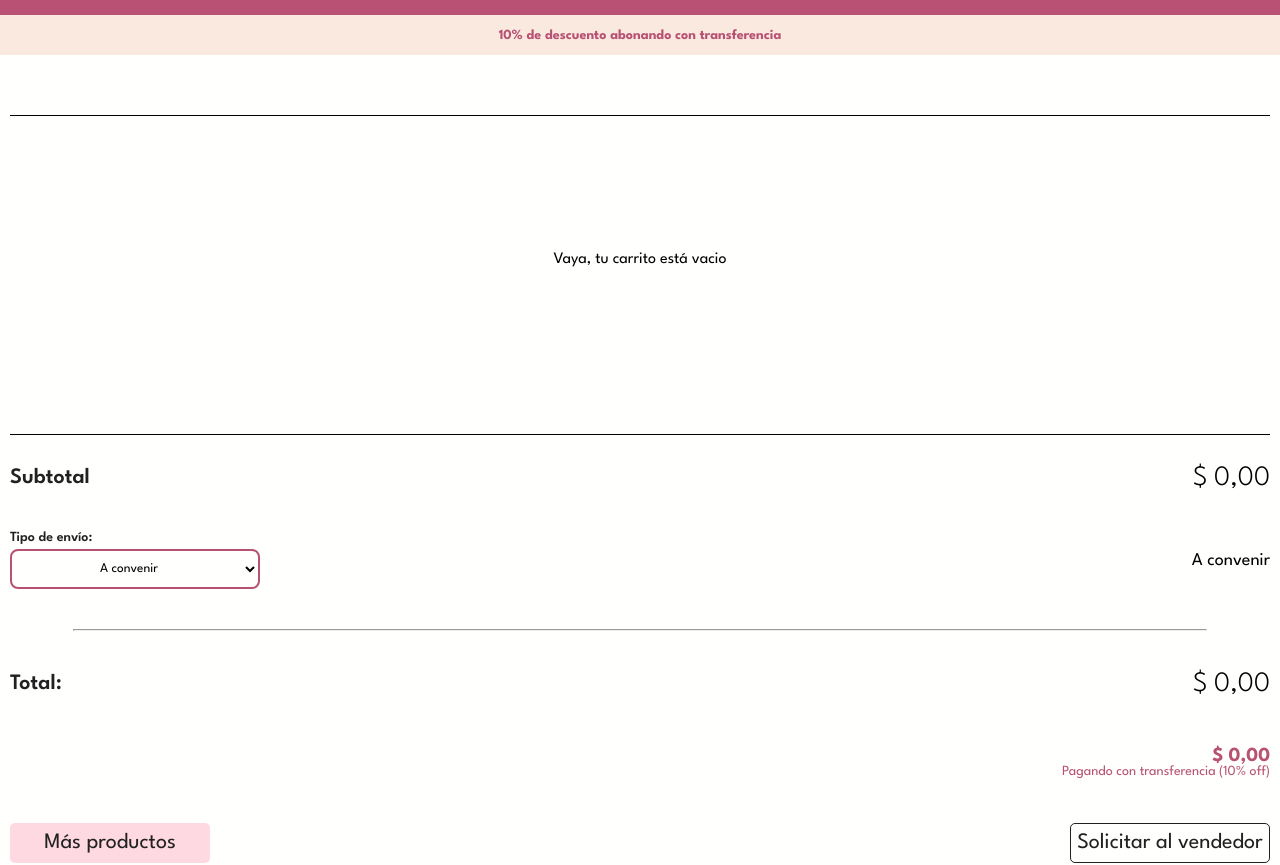
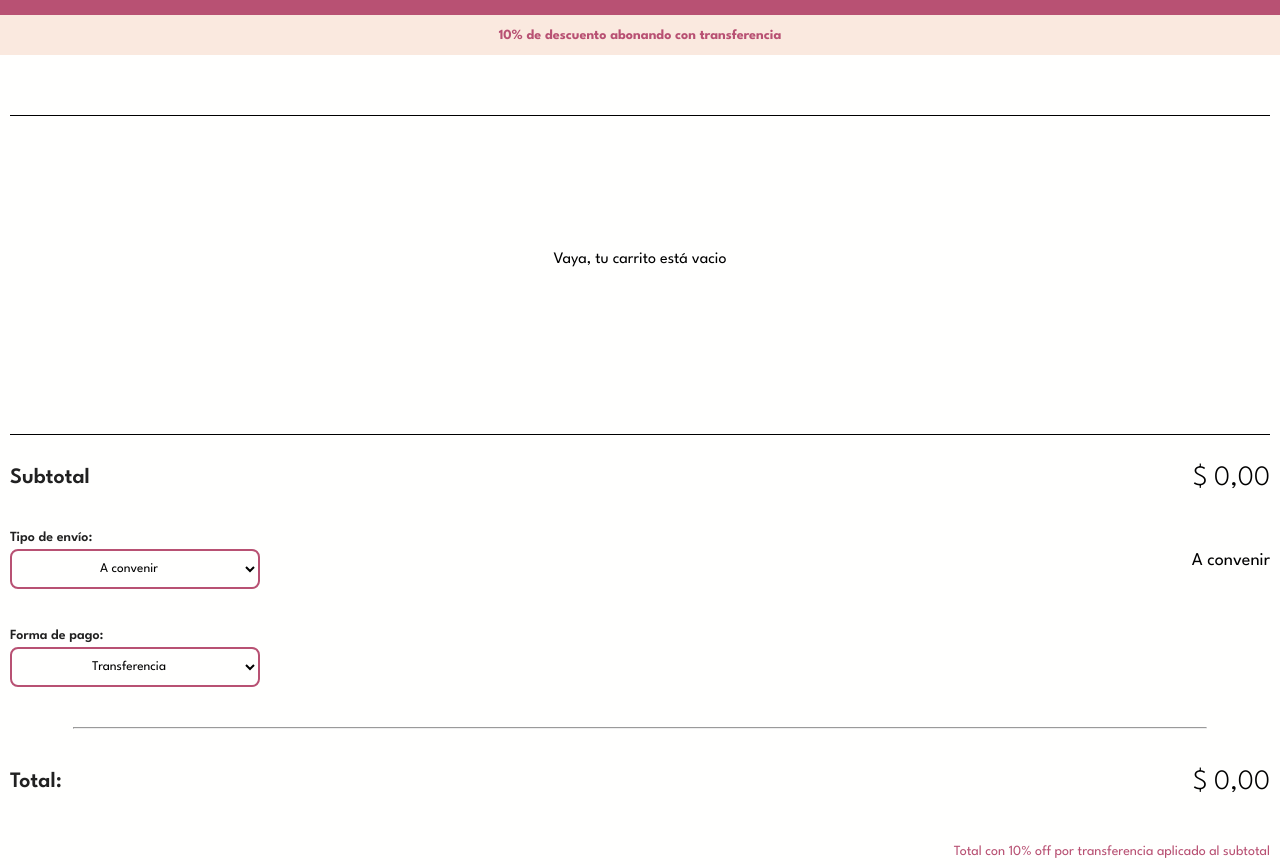
Before and after one commit to 2piradrian/siete-colores-web, a Gatsby site: page /carrito in a window 1280 px wide. Shown: the part 95-960 px from the top of the page. Built offline with nearby package versions, Linux system fonts and the light colour scheme; Gatsby itself is replaced by a stand-in of ours.

Commit message:
add payment method selection and update total calculation in cart

```diff
--- a/src/pages/carrito/index.tsx
+++ b/src/pages/carrito/index.tsx
@@ -9,7 +9,7 @@ import * as style from "./style.module.css";
 
 export default function CarritoPage() {
 
-    const { products, editQuantity, subtotal, getOrder, selectedShipping, setSelectedShipping, shippingCost, total } = useViewModel();
+    const { products, editQuantity, subtotal, getOrder, selectedShipping, setSelectedShipping, shippingCost, paymentMethod, setPaymentMethod, total } = useViewModel();
 
     return (
         <section className={style.container}>
@@ -19,6 +19,8 @@ export default function CarritoPage() {
                 shippingCost={shippingCost}
                 selectedShipping={selectedShipping}
                 setSelectedShipping={setSelectedShipping}
+                paymentMethod={paymentMethod}
+                setPaymentMethod={setPaymentMethod}
                 total={total}
             />
             <CartButtons products={products} getOrder={getOrder} />
--- a/src/ui/components/cart-prices/cart-prices.tsx
+++ b/src/ui/components/cart-prices/cart-prices.tsx
@@ -8,11 +8,14 @@ type Props = {
 	shippingCost: number;
 	selectedShipping: string;
 	setSelectedShipping: (value: string) => void;
+	paymentMethod: string;
+	setPaymentMethod: (value: string) => void;
 	total: number;
 };
 
-export default function CartPrices({ subtotal, shippingCost, selectedShipping, setSelectedShipping, total }: Props) {
-	const transferTotal = PriceCalculator.calculateTransferPrice(total);
+export default function CartPrices({ subtotal, shippingCost, selectedShipping, setSelectedShipping, paymentMethod, setPaymentMethod, total }: Props) {
+	const finalSubtotal = paymentMethod === "transfer" ? PriceCalculator.calculateTransferPrice(subtotal) : subtotal;
+	const finalTotal = finalSubtotal + shippingCost;
 
 	return (
 		<div className={style.container}>
@@ -37,15 +40,34 @@ export default function CartPrices({ subtotal, shippingCost, selectedShipping, s
 					</div>
 					<p className={style.ship}>{shippingCost > 0 ? priceFormatter(shippingCost) : "A convenir"}</p>
 				</div>
+				<div className={style.priceContainer}>
+					<div className={style.selector}>
+						<label htmlFor="payment">Forma de pago:</label>
+						<select
+							name="payment"
+							value={paymentMethod}
+							onChange={(e) => setPaymentMethod(e.target.value)}
+							className={style.select}
+						>
+							<option value="transfer">Transferencia</option>
+							<option value="cash">Efectivo</option>
+							<option value="debit">Débito</option>
+							<option value="credit">Crédito</option>
+						</select>
+					</div>
+				</div>
 				<hr />
 				<div className={style.priceContainer}>
 					<p className={style.title}>Total:</p>
-					<p className={style.price}>{priceFormatter(total)}</p>
+					<p className={style.price}>{priceFormatter(finalTotal)}</p>
 				</div>
-				<div className={style.transferContainer}>
-					<p className={style.transferPrice}>{priceFormatter(transferTotal)}</p>
-					<p className={style.transferLegend}>Pagando con transferencia ({PriceCalculator.TRANSFER_DISCOUNT_PERCENTAGE}% off)</p>
-				</div>
+				{paymentMethod === "transfer" && (
+					<div className={style.transferContainer}>
+						<p className={style.transferLegend}>
+							Total con {PriceCalculator.TRANSFER_DISCOUNT_PERCENTAGE}% off por transferencia aplicado al subtotal
+						</p>
+					</div>
+				)}
 			</div>
 		</div>
 	);
--- a/src/ui/viewmodels/carrito/useViewModel.tsx
+++ b/src/ui/viewmodels/carrito/useViewModel.tsx
@@ -1,6 +1,7 @@
 import { useEffect, useState } from "react";
 import toast from "react-hot-toast";
 import { priceFormatter, useRepositories } from "../../../core";
+import { PriceCalculator } from "../../../core/utils/PriceCalculator";
 import { ProductEntity } from "../../../domain";
 
 export interface Shipping {
@@ -20,6 +21,7 @@ export default function useViewModel() {
     const [shippings, setShippings] = useState<Shipping[]>([]);
     const [selectedShipping, setSelectedShipping] = useState<string>("none");
     const [shippingCost, setShippingCost] = useState(0);
+    const [paymentMethod, setPaymentMethod] = useState<string>("transfer");
     /* --- ----- --- */
 
     useEffect(() => {
@@ -91,6 +93,16 @@ export default function useViewModel() {
 
         const shippingText = selectedShipping === "none" ? "A convenir" : (selectedShipping === "branch" ? "Retiro en sucursal" : "Envío a domicilio");
 
+        const paymentMethodText = {
+            "transfer": `Transferencia (${PriceCalculator.TRANSFER_DISCOUNT_PERCENTAGE}% off)`,
+            "cash": "Efectivo",
+            "debit": "Débito",
+            "credit": "Crédito"
+        }[paymentMethod] || "Transferencia";
+
+        const finalSubtotal = paymentMethod === "transfer" ? PriceCalculator.calculateTransferPrice(subtotal) : subtotal;
+        const total = finalSubtotal + shippingCost;
+
         const text = `Hola, me gustaría consultar por los siguientes articulos
 
     		${products?.map((products: ProductEntity) => { return `\n${products.name} (${products.code}) x (${products.quantity}un.)\n` }).join("")}
@@ -102,7 +114,9 @@ Subtotal: ${priceFormatter(subtotal)}
 
 Envío: ${shippingText} ${shippingCost > 0 ? `(${priceFormatter(shippingCost)})` : ""}
 
-Total: ${priceFormatter(subtotal + shippingCost)} (a confirmar)`;
+Forma de pago: ${paymentMethodText}
+
+Total: ${priceFormatter(total)} (a confirmar)`;
 
         return `https://api.whatsapp.com/send?phone=543512742036&text=${encodeURI(text)}`;
 
@@ -117,6 +131,8 @@ Total: ${priceFormatter(subtotal + shippingCost)} (a confirmar)`;
         selectedShipping,
         setSelectedShipping,
         shippingCost,
+        paymentMethod,
+        setPaymentMethod,
         total: subtotal + shippingCost
     };
 }
```
